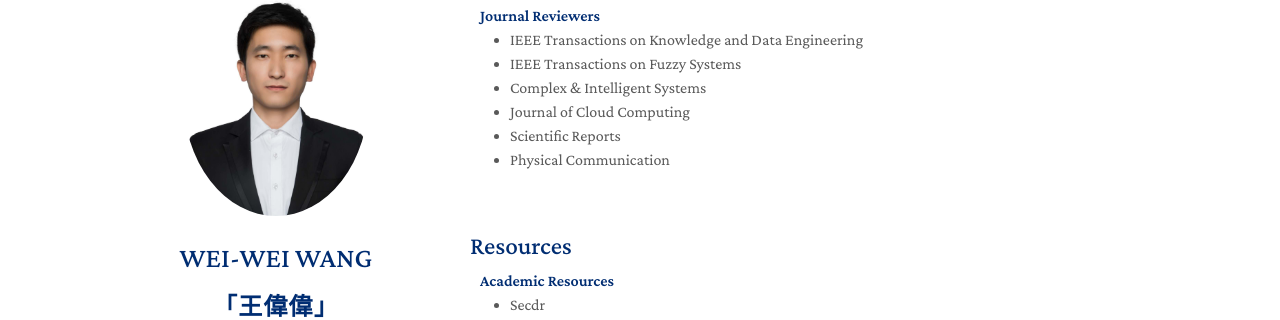
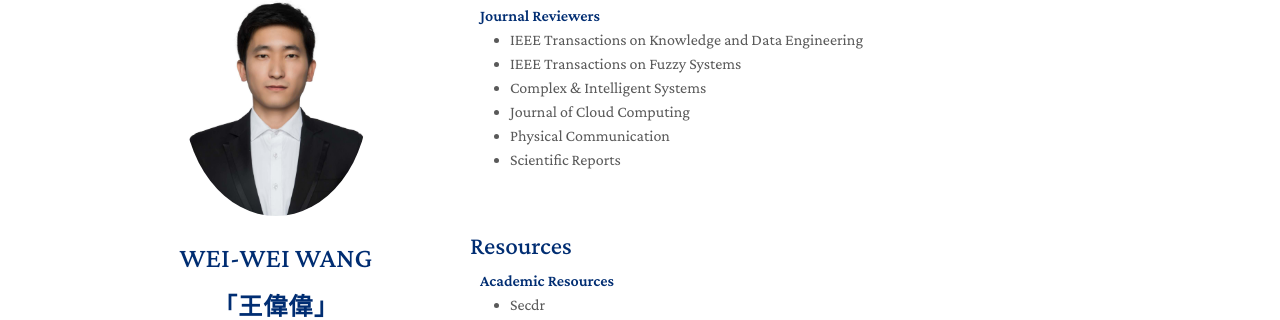
Before and after one commit to Joe-weir-wong/joe-weir-wong.github.io, a Jekyll site: the page built from index.md, in a window 1280 px wide and 900 px high, scrolled down 1967 px. Shown: the part 133-453 px from the top of the window. Built offline with Jekyll 4.4.1, drawn with Linux system fonts in a browser that asks for light colours; a style sheet for code colours, icons or effects is not loaded.

```diff
--- a/_includes/services.md
+++ b/_includes/services.md
@@ -9,6 +9,6 @@
   <li><a href="http://ieeexplore.ieee.org/xpl/RecentIssue.jsp?punumber=91"><autocolor>IEEE Transactions on Fuzzy Systems</autocolor></a></li>
   <li><a href="https://link.springer.com/journal/40747"><autocolor>Complex & Intelligent Systems</autocolor></a></li>
   <li><a href="https://link.springer.com/journal/13677"><autocolor>Journal of Cloud Computing</autocolor></a></li>
+  <li><a href="https://www.sciencedirect.com/journal/physical-communication"><autocolor>Physical Communication</autocolor></a></li>
   <li><a href="https://www.nature.com/srep/"><autocolor>Scientific Reports</autocolor></a></li>
-  <li><a href="https://www.sciencedirect.com/journal/physical-communication"><autocolor>Physical Communication</autocolor></a></li>
 </ul>
```
